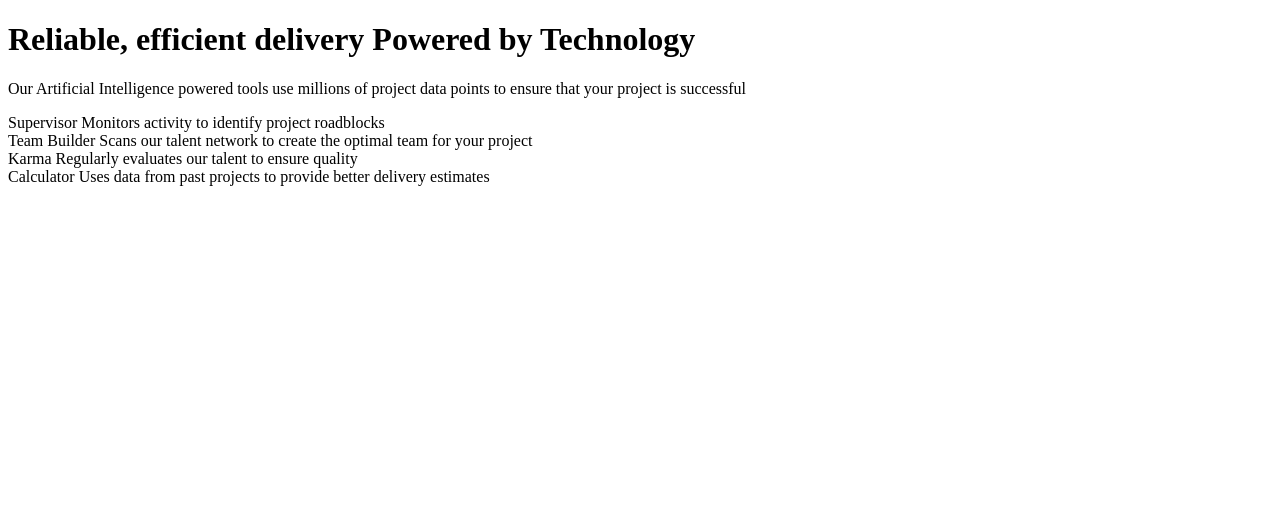
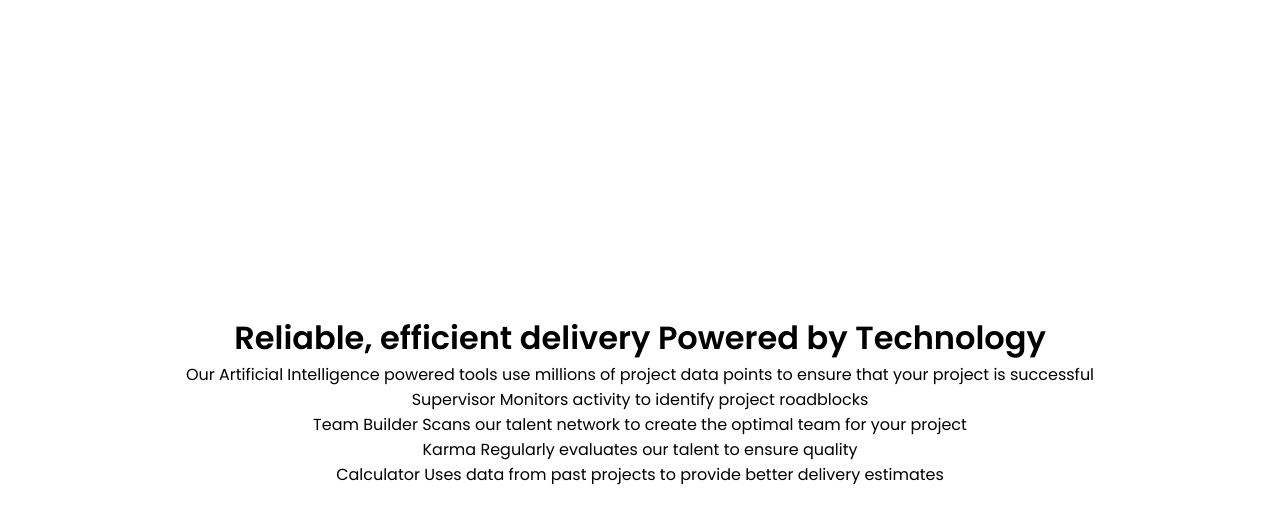
Before and after one commit to hmac100/four-card-feature-section, a plain HTML site: page index.html in a window 1280 px wide. Drawn offline with Linux system fonts and the light colour scheme.

Commit message:
commit-2
html markup - css boiler plate  - custom css variables

```diff
--- a/index.html
+++ b/index.html
@@ -5,6 +5,7 @@
 		<meta name="viewport" content="width=device-width, initial-scale=1.0" />
 
 		<title>Frontend Mentor | Four card feature section</title>
+		<link rel="stylesheet" href="style.css" />
 	</head>
 	<body>
 		<h1>Reliable, efficient delivery Powered by Technology</h1>
--- /dev/null
+++ b/style.css
@@ -0,0 +1,32 @@
+@import url("https://fonts.googleapis.com/css2?family=Poppins:ital,wght@0,400;0,600;1,100&display=swap");
+
+*,
+* ::after,
+* ::before {
+	margin: 0px;
+	padding: 0px;
+	box-sizing: border-box;
+}
+
+:root {
+	--primary-Red: hsl(0, 78%, 62%);
+	--primary-Cyan: hsl(180, 62%, 55%);
+	--primary-Orange: hsl(34, 97%, 64%);
+	--primary-Blue: hsl(212, 86%, 64%);
+	--neutral-Very-Dark-Blue: hsl(234, 12%, 34%);
+	--neutral-Blue: hsl(229, 6%, 66%);
+	--neutral-Very-Light-Grey: hsl(0, 0%, 98%);
+	font-family: "Poppins", sans-serif;
+	--fs-base: 15px;
+	--fw-extra-light: 200;
+	--fw-regular: 400;
+	--fw-semi-bold: 600;
+}
+
+body {
+	min-height: 100dvh;
+	display: flex;
+	flex-direction: column;
+	align-items: center;
+	justify-content: center;
+}
```
